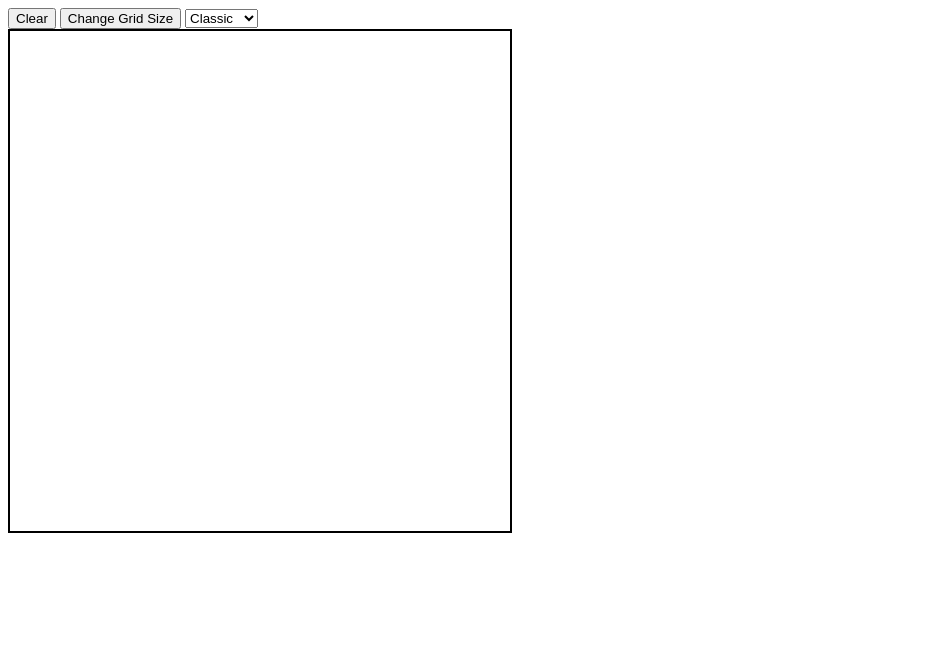
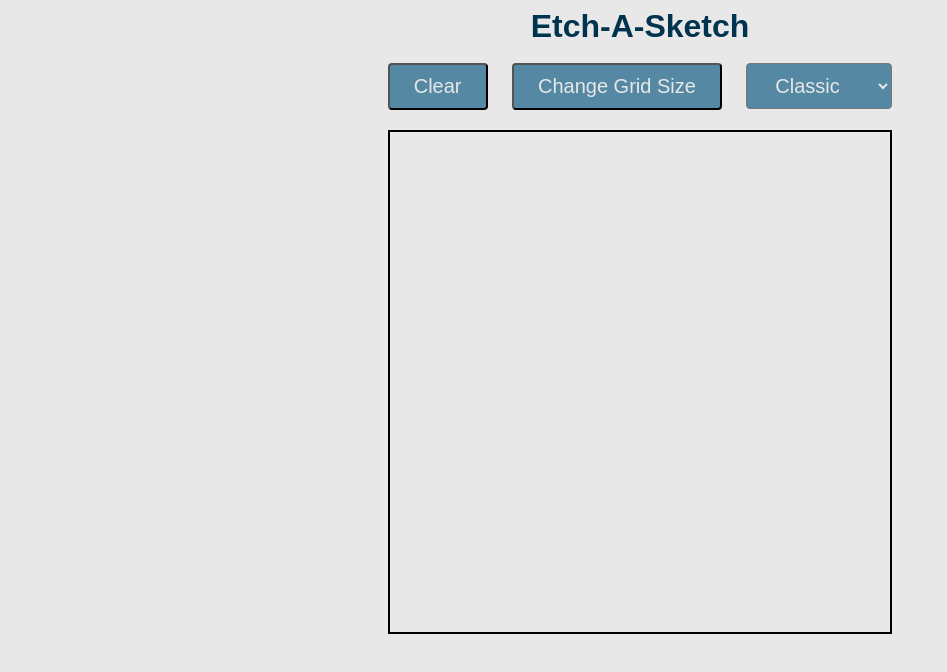
Before and after one commit to wukrit/etch_a_sketch, a plain HTML site: page index.html in a window 1280 px wide. Shown: the whole page, without its empty margins (0-947 px from the left). Drawn offline with Linux system fonts and the light colour scheme.

Commit message:
Style changes to make the application more appealing.

```diff
--- a/index.html
+++ b/index.html
@@ -7,9 +7,10 @@
   </head>
   <body>
     <header>
-      <button id="clearButton">Clear</button>
-      <button id="changeButton">Change Grid Size</button>
-      <select id="modeSelect">
+      <h1>Etch-A-Sketch</h1> <br>
+      <button id="clearButton" class="selection">Clear</button>
+      <button id="changeButton" class="selection">Change Grid Size</button>
+      <select id="modeSelect" class="selection">
         <option value="classic">Classic</option>
         <option value="random">Random</option>
         <option value="brush">Brush</option>
--- a/style.css
+++ b/style.css
@@ -1,3 +1,27 @@
+body {
+  font-family: sans-serif;
+  background-color: #e8e8e8;
+}
+
+header {
+  display: block;
+  text-align: center;
+  padding-bottom: 20px;
+  color: #00334e;
+}
+
+h1 {
+    margin: 0 0 0 0;
+}
+
+.selection {
+  margin: 0 10px 0 10px;
+  background-color: #5588a3;
+  border-radius: 4px;
+  padding: 10px 24px;
+  font-size: 20px;
+  color: #e8e8e8;
+}
 
 #grid {
   width: 500px;
@@ -7,6 +31,8 @@
   display: flex;
   flex-flow: row;
   flex-wrap: wrap;
+  margin-left: auto;
+  margin-right: auto;
 }
 
 .cell {
```
